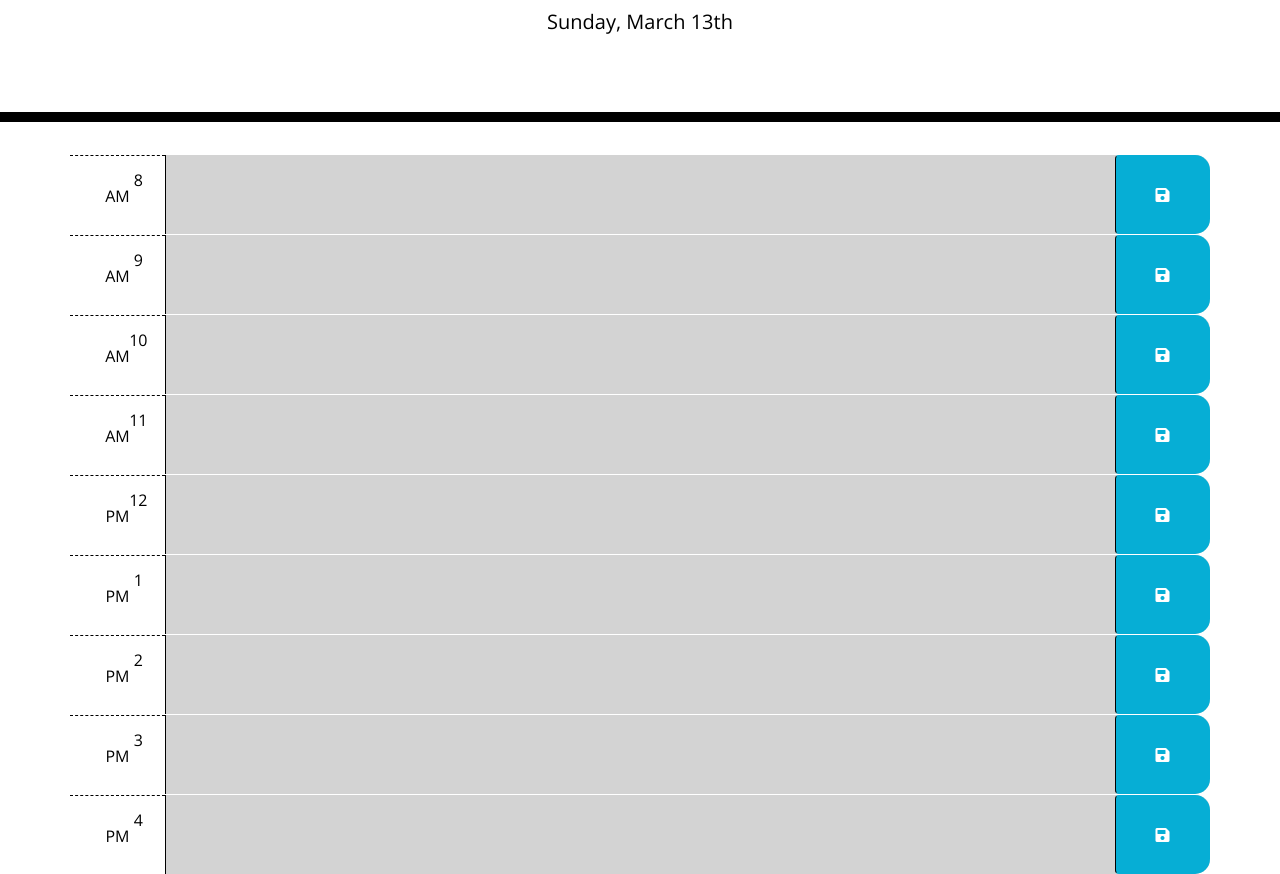
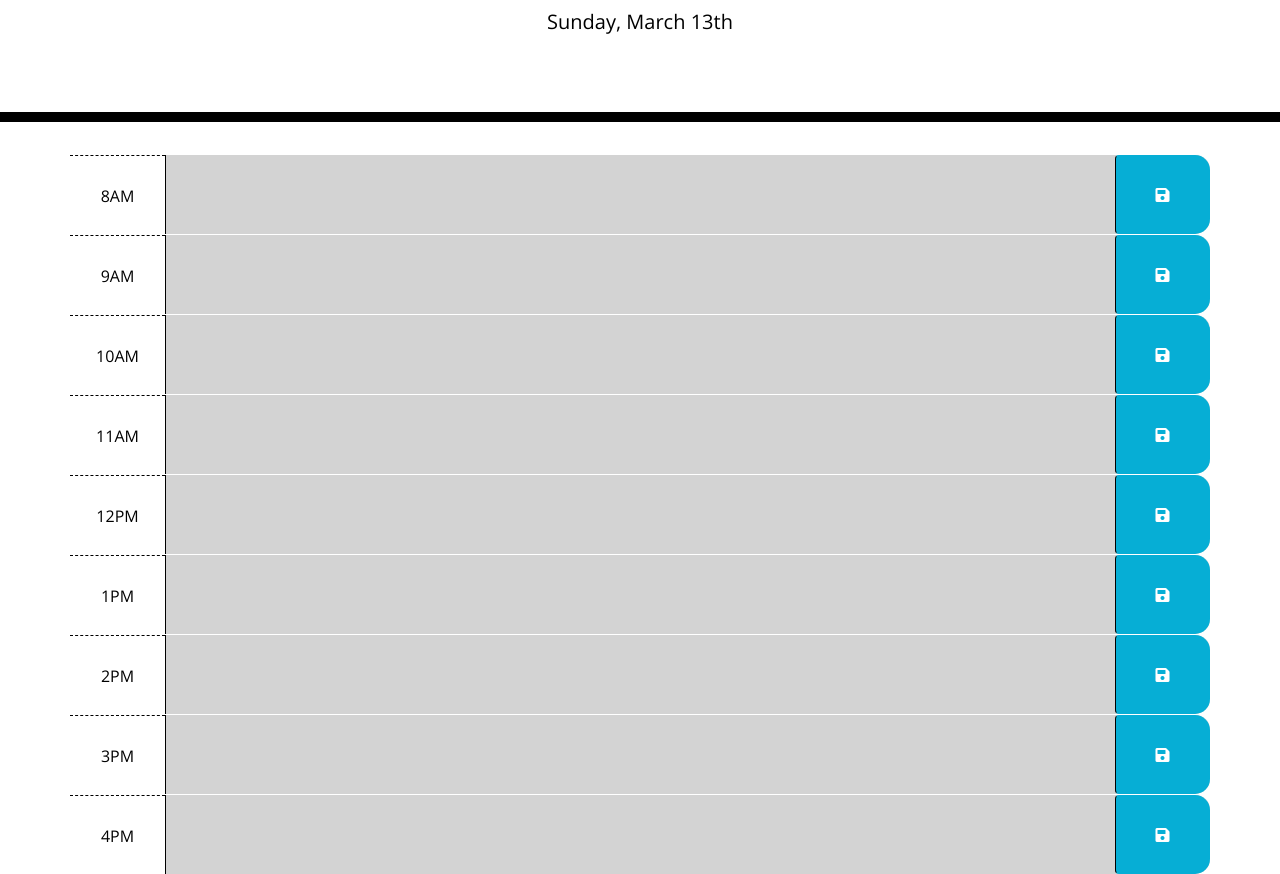
Before and after one commit to gpaytakov/work-day-scheduler, a plain HTML site: page index.html in a window 1280 px wide. Shown: the part 182-1056 px from the top of the page. Drawn offline with nearby package versions, Linux system fonts and the light colour scheme.

Commit message:
hour column updated

```diff
--- a/assets/css/style.css
+++ b/assets/css/style.css
@@ -45,6 +45,7 @@ textarea{
 .past {
   background-color: #d3d3d3;
   color: white;
+  padding: none;
 }
 
 .present {
--- a/index.html
+++ b/index.html
@@ -31,72 +31,72 @@
     <div class="container">
       <!-- Timeblocks go here -->
       <div class="row time-block" id="hour8">
-        <div class="col-sm-1 hour" >
-          8 AM
+        <div class="col-sm-1 hour">
+          8AM
         </div>
         <textarea class="col-sm-10 description">
         </textarea>
         <button class="col-sm-1 btn saveBtn"><i class="fas fa-save"></i></button>
       </div>
       <div class="row time-block" id="hour9">
-        <div class="col-sm-1 hour" >
-          9 AM
+        <div class="col-sm-1 hour">
+          9AM
         </div>
         <textarea class="col-sm-10 description">
         </textarea>
         <button class="col-sm-1 btn saveBtn"><i class="fas fa-save"></i></button>
       </div>
       <div class="row time-block" id="hour10">
-        <div class="col-sm-1 hour" >
-          10 AM
+        <div class="col-sm-1 hour">
+          10AM
         </div>
         <textarea class="col-sm-10 description">
         </textarea>
         <button class="col-sm-1 btn saveBtn"><i class="fas fa-save"></i></button>
       </div>
       <div class="row time-block" id="hour11">
-        <div class="col-sm-1 hour" >
-          11 AM
+        <div class="col-sm-1 hour">
+          11AM
         </div>
         <textarea class="col-sm-10 description">
         </textarea>
         <button class="col-sm-1 btn saveBtn"><i class="fas fa-save"></i></button>
       </div>
       <div class="row time-block" id="hour12">
-        <div class="col-sm-1 hour" >
-          12 PM
+        <div class="col-sm-1 hour">
+          12PM
         </div>
         <textarea class="col-sm-10 description">
         </textarea>
         <button class="col-sm-1 btn saveBtn"><i class="fas fa-save"></i></button>
       </div>
       <div class="row time-block" id="hour13">
-        <div class="col-sm-1 hour" >
-          1 PM
+        <div class="col-sm-1 hour">
+          1PM
         </div>
         <textarea class="col-sm-10 description">
         </textarea>
         <button class="col-sm-1 btn saveBtn"><i class="fas fa-save"></i></button>
       </div>
       <div class="row time-block" id="hour14">
-        <div class="col-sm-1 hour" >
-          2 PM
+        <div class="col-sm-1 hour">
+          2PM
         </div>
         <textarea class="col-sm-10 description">
         </textarea>
         <button class="col-sm-1 btn saveBtn"><i class="fas fa-save"></i></button>
       </div>
       <div class="row time-block" id="hour15">
-        <div class="col-sm-1 hour" >
-          3 PM
+        <div class="col-sm-1 hour">
+          3PM
         </div>
         <textarea class="col-sm-10 description">
         </textarea>
         <button class="col-sm-1 btn saveBtn"><i class="fas fa-save"></i></button>
       </div>
       <div class="row time-block" id="hour16">
-        <div class="col-sm-1 hour" >
-          4 PM
+        <div class="col-sm-1 hour">
+          4PM
         </div>
         <textarea class="col-sm-10 description">
         </textarea>
```
